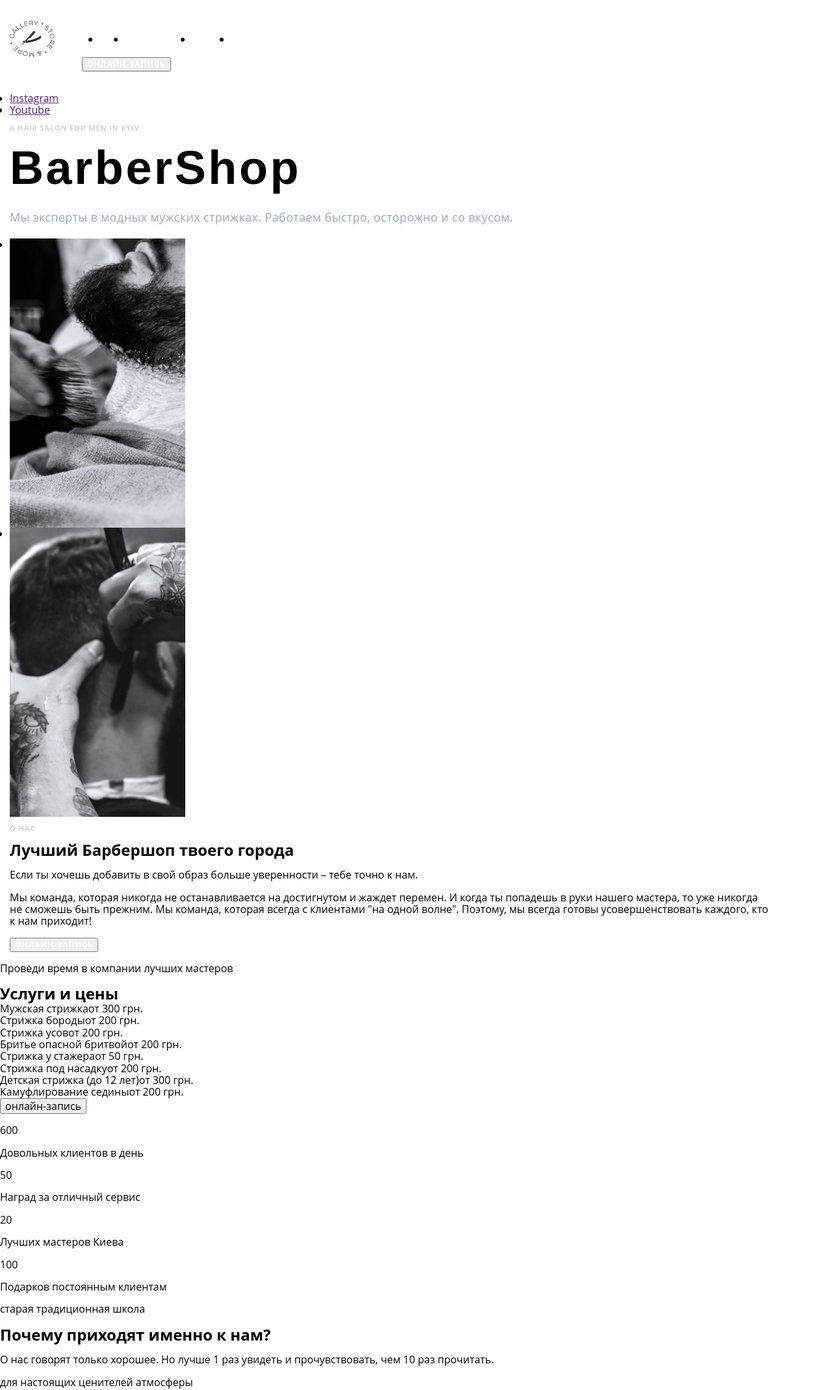
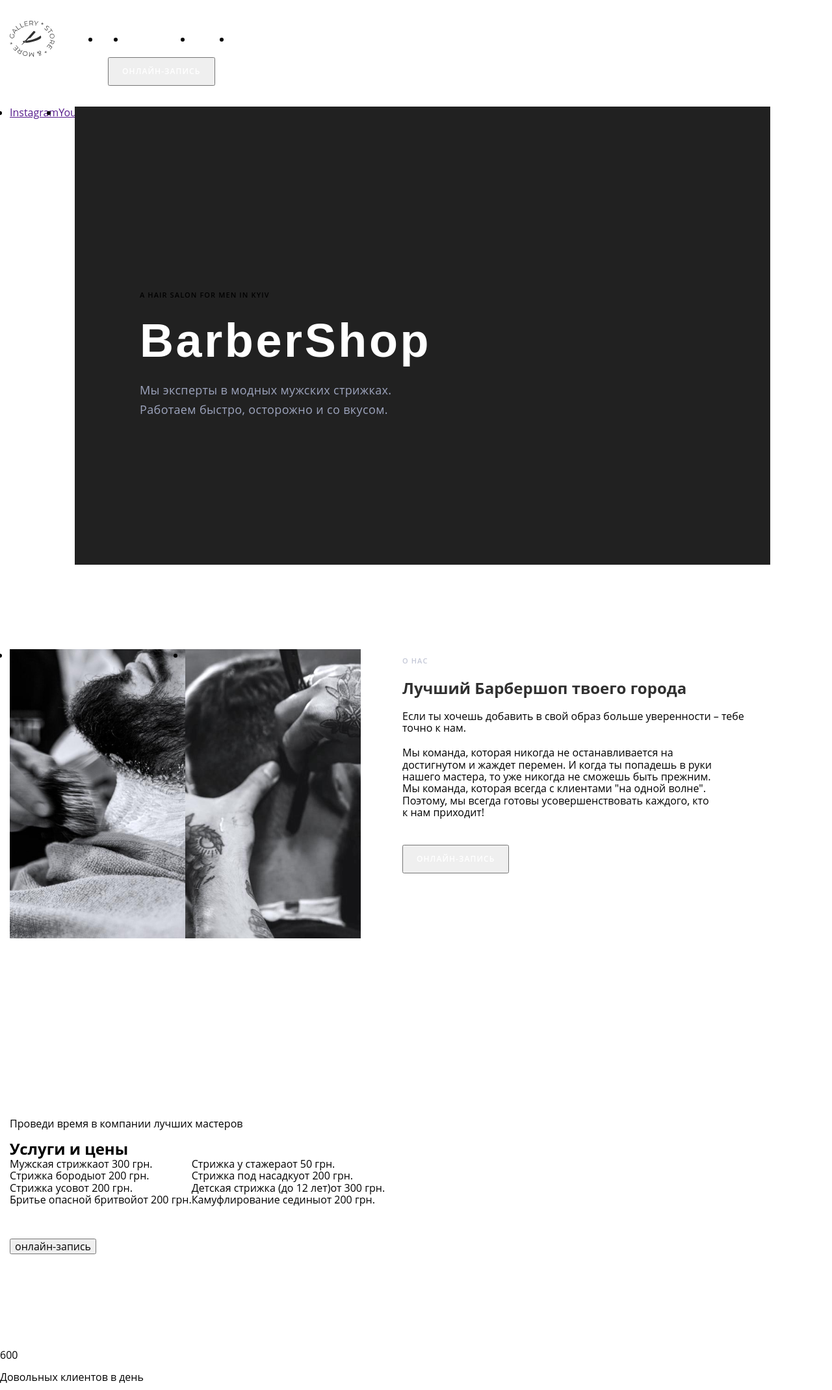
Before and after one commit to tatidan/BC_classwork-01, a plain HTML site: page index.html in a window 1280 px wide. Shown: the top 2139 px of the page at 65% size. Drawn offline with nearby package versions, Linux system fonts and the light colour scheme.

Commit message:
classwork 29-04

```diff
--- a/css/styles.css
+++ b/css/styles.css
@@ -22,6 +22,10 @@ ol {
 }
 img {
   display: block;
+}
+
+.list {
+  list-style: none;
 }
 
 /* .list{}
@@ -49,6 +53,9 @@ body {
 }
 
 .modal-btn {
+  min-width: 160px;
+  min-height: 40px;
+  padding: 12px 20px;
   font-weight: 600;
   font-size: 12px;
   line-height: 1.33;
@@ -84,8 +91,15 @@ body {
   line-height: 1.36;
   letter-spacing: 0.1em;
   text-transform: uppercase;
+  margin-bottom: 20px;
+}
+
+.subtitle-theme-dark {
   color: rgba(157, 164, 189, 0.6);
 }
+/* .subtitle-them-light {} */
+/* .description-theme-dark {color:}
+.description-theme-light {color:} */
 
 .hero-title {
   font-family: var(--secondary-font);
@@ -93,7 +107,7 @@ body {
   font-size: 72px;
   line-height: 1.18;
   letter-spacing: 0.05em;
-  /* color: #FFFFFF; */
+  color: #ffffff;
 }
 
 .section-description {
@@ -104,7 +118,65 @@ body {
   color: #9da4bd;
 }
 
+.hero .section-description {
+  max-width: 400px;
+}
+
+.hero .container {
+  display: flex;
+}
+
+.hero-left-side {
+  width: 100px;
+}
+.social-links-list {
+  display: flex;
+  justify-content: space-between;
+}
+
+.social-links-list-item {
+  margin: not-last-child 40px;
+}
+.hero-right-side {
+  padding-left: 100px;
+  padding-top: 272px;
+  padding-bottom: 206px;
+  flex-grow: 1;
+  background-color: #212121;
+}
+
 /* end of hero section */
+
+.about-list {
+  display: flex;
+}
+/* .about-list-item:not(:last-child) {margin 20px;} */
+
+.about .container {
+  display: flex;
+}
+
+.about-left-side {
+  margin-right: 64px;
+}
+
+.about .title {
+  margin-bottom: 20px;
+}
+
+.about-text {
+  margin-bottom: 40px;
+  max-width: 480px;
+}
+
+.about .description {
+  margin-bottom: 20px;
+}
+
+.section {
+  padding-top: 130px;
+  padding-bottom: 130px;
+}
 
 /* урок теории 3 */
 .container {
@@ -133,9 +205,55 @@ body {
 
 /* .menu-item {
   /* margin:not last-child: */
+
+.tel-link {
+  margin-left: auto;
+  margin-right: 40px;
+}
+
+.header {
+  padding-top: 32px;
+  padding-bottom: 32px;
+}
+
+.masters-list {
+  display: flex;
+}
+
+/* .title-theme-dark {
+  color: ;
 } */
+.title-theme-light {
+  color: #303030;
+}
 
-.tel-link {margin-left: auto; margin-right: 40px;}
+.wrapper {
+  display: flex;
+  margin-bottom: 50px;
+}
 
-.header {padding-top: 32px;
-padding-bottom: 32px;}
+.services-list {
+  width: 50%;
+  padding: 30px 40px;
+}
+
+.services-list-item:not(:last-child) {
+  margin-bottom: 20px;
+}
+
+.services .modal-btn {
+  display: block;
+  margin-left: 0;
+  margin-right: 0;
+}
+.masters-list {
+  display: flex;
+  flex-wrap: wrap;
+  margin-left: -30px;
+  margin-top: -30px;
+}
+
+.masters-list-item {
+  margin-top: 30px;
+  margin-left: 30px;
+}
--- a/index.html
+++ b/index.html
@@ -53,7 +53,7 @@
             </section>
 
             <!-- about us -->
-<section class="about">
+            <section class="about section">
                 <div class="container">
                     <div class="about-left-side">
                         <ul class="about-list">
@@ -64,10 +64,11 @@
                         </ul>
                     </div>
                     <div class="about-right-side">
-            <p class="suptitle">О нас</p>
-            <h2 class="title">Лучший Барбершоп твоего города</h2>
-            <p class="description">Если ты хочешь добавить в свой образ больше уверенности – тебе точно к нам.</p>
-            <p>Мы команда, которая никогда не останавливается на достигнутом
+                        <p class="suptitle subtitle-theme-dark">О нас</p>
+                        <h2 class="title title-theme-light">Лучший Барбершоп твоего города</h2>
+                        <p class="description description-theme-dark">Если ты хочешь добавить в свой образ больше уверенности – тебе
+                            точно к нам.</p>
+                        <p class="about-text">Мы команда, которая никогда не останавливается на достигнутом
                             и жаждет перемен. И когда ты попадешь в руки нашего мастера,
                             то уже никогда не сможешь быть прежним. Мы команда, которая всегда с клиентами "на одной волне".
                             Поэтому, мы всегда готовы усовершенствовать каждого, кто к нам приходит!</p>
@@ -78,10 +79,12 @@
             </section>
 
             <!-- SERVICES -->
-<section>
-    <p>Проведи время в компании лучших мастеров</p>
-    <h2>Услуги и цены</h2>
-    <ul>
+            <section class="services section">
+                <div class="container">
+                    <p class="subtitle suptitle-theme-dark">Проведи время в компании лучших мастеров</p>
+                    <h2 class="title title-dark-theme">Услуги и цены</h2>
+                    <div class="div wrapper">
+                    <ul class="services-list-left list">
                         <li>
                             <span>Мужская стрижка</span><span>от 300 грн.</span>
                         </li>
@@ -95,7 +98,7 @@
                             <span>Бритье опасной бритвой</span><span>от 200 грн.</span>
                         </li>
                     </ul>
-    <ul>
+                    <ul class="services-list-right list">
                         <li>
                             <span>Cтрижка у стажера</span><span>от 50 грн.</span>
                         </li>
@@ -109,10 +112,12 @@
                             <span>Камуфлирование седины</span><span>от 200 грн.</span>
                         </li>
                     </ul>
+                    </div>
                     <button type="button">онлайн-запись</button>
+                </div>
 </section>
 
-<!-- ADVANTEGES -->
+<!-- ADVANTAGES -->
 <section>
     <div>
         <ul>
@@ -143,25 +148,27 @@
 
 <!-- MASTERS -->
 <section>
-    <p>для настоящих ценителей атмосферы</p>
-    <h2>Наши мастера</h2>
-    <ul>
-        <li>
+    <div class="container">
+        <p class="suptitle suptitle-theme-light">для настоящих ценителей атмосферы</p>
+        <h2 class="title title-theme-light">Наши мастера</h2>
+        <ul class="masters-list list">
+            <li class="masters-list-item">
                 <img src="./images/masters/img11.png" alt="мастер стрижет клиента" width="370" height="346">
                 <h3 lang="en">John Smith</h3>
                 <p lang="en">ExtrTeme Barber</p>
             </li>
-        <li>
+            <li class="masters-list-item">
                 <img src="./images/masters/img22.png" alt="мастер стрижет клиента" width="370" height="346">
                 <h3 lang="en">Michele Doe</h3>
                 <p lang="en">ExtrTeme Barber</p>
             </li>
-        <li>
+            <li class="masters-list-item">
                 <img src="./images/masters/img33.jpg" alt="мастер стрижет клиента" width="370" height="346">
                 <h3 lang="en">Alan Black</h3>
                 <p lang="en">ExtrTeme Barber</p>
             </li>
         </ul>
+    </div>
 </section>
 
 <!-- GALLERY -->
```
Lines whose indentation alone changed are shown as unchanged.
